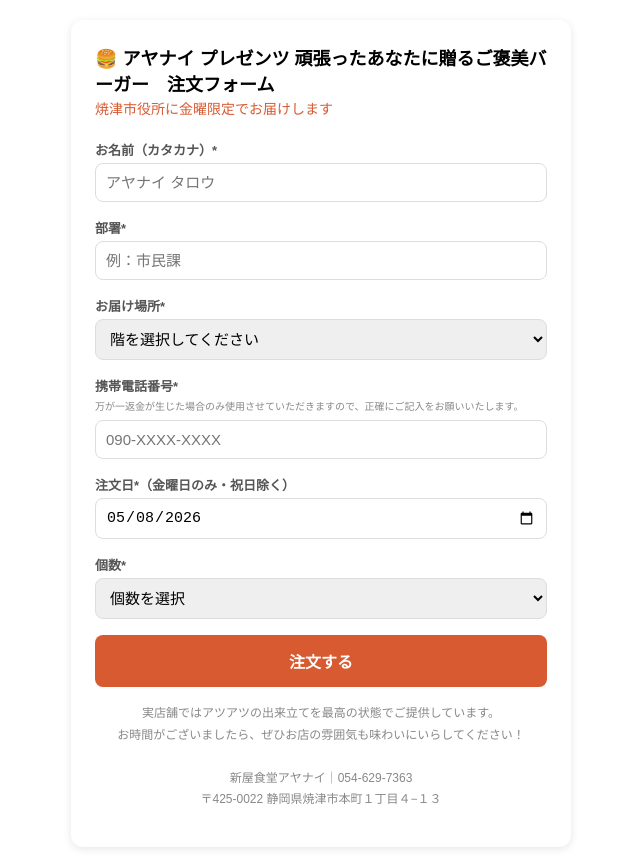
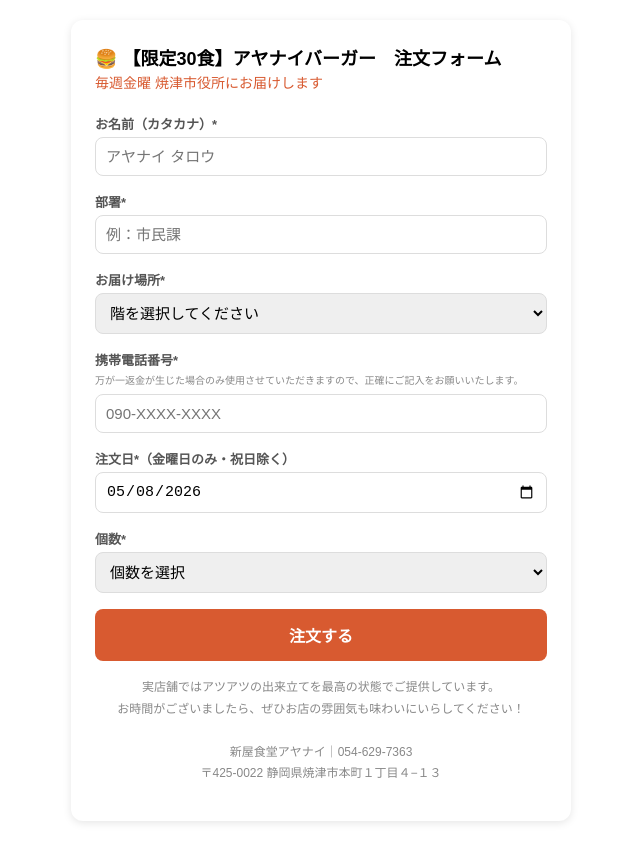
Before and after one commit to azenoa-oss/ayanai-order, a plain HTML site: page index.html in a window 1280 px wide. Shown: the whole page, without its empty margins (319-959 px from the left). After the commit the page ends 841 px from the top, so only its background shows below. Drawn offline with Linux system fonts and the light colour scheme.

Commit message:
Update index.html
タイトル変更

```diff
--- a/index.html
+++ b/index.html
@@ -33,8 +33,8 @@
 </head>
 <body>
 <div class="card">
-  <h2>🍔 アヤナイ プレゼンツ 頑張ったあなたに贈るご褒美バーガー　注文フォーム</h2>
-  <h3>焼津市役所に金曜限定でお届けします</h3><br>
+  <h2>🍔 【限定30食】アヤナイバーガー　注文フォーム</h2>
+  <h3>毎週金曜 焼津市役所にお届けします</h3><br>
 
   <div id="form-area">
     <label>お名前（カタカナ）*</label>
```
